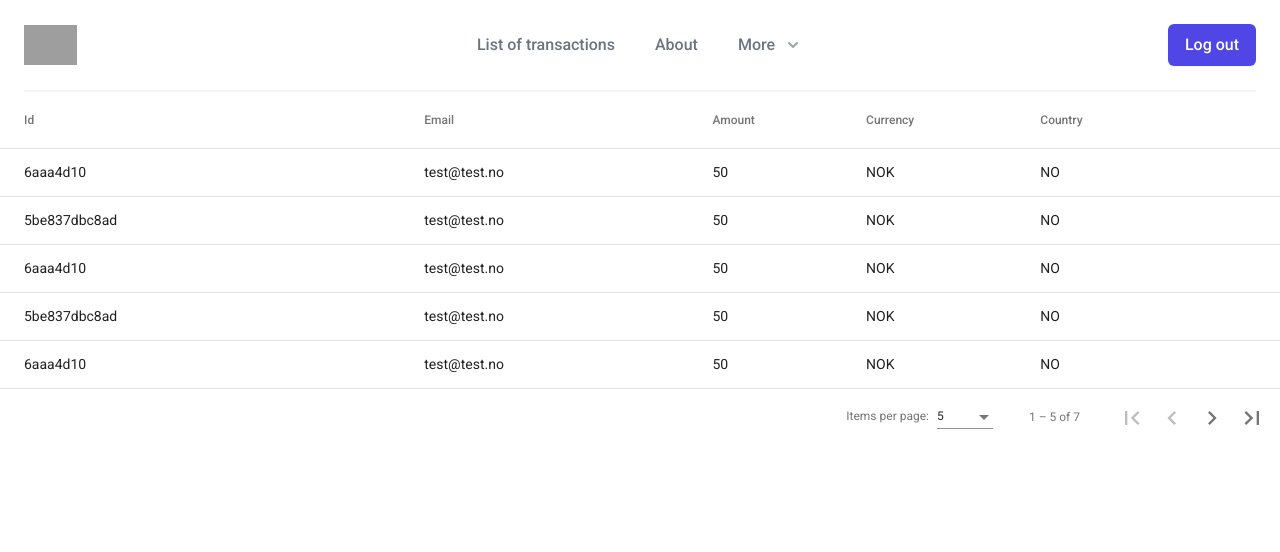
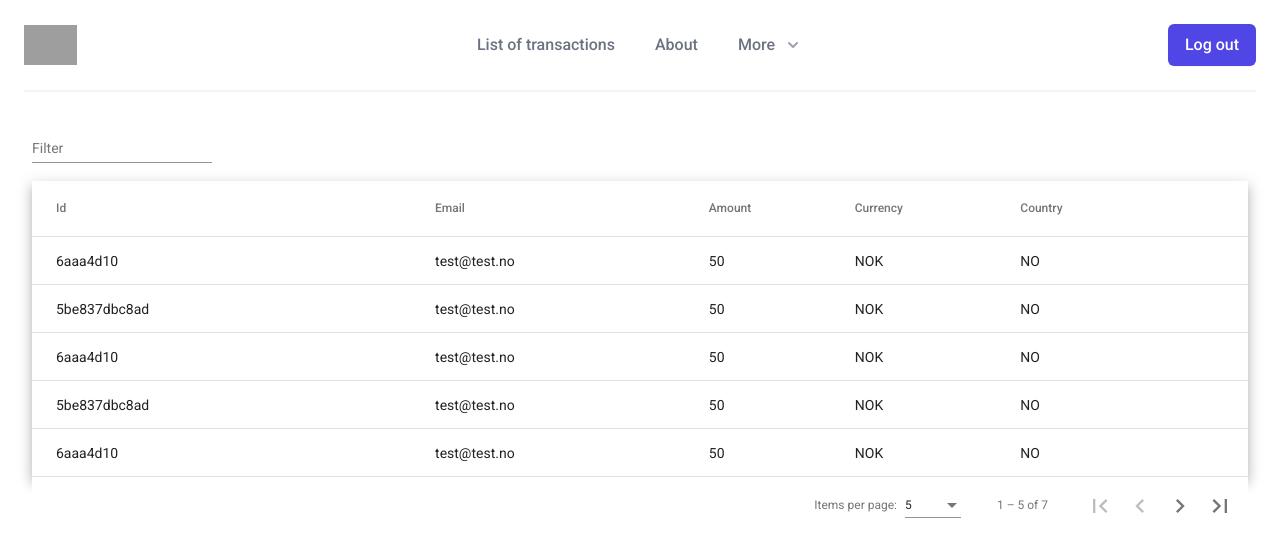
Before and after one commit to bcc-code/bcc-pay, an Angular app in the folder UI/dashboard/: page /list in a window 1280 px wide. Shown: the top 552 px of the page. Built offline with nearby package versions, Linux system fonts and the light colour scheme; grey boxes are pictures that could not be loaded.

Commit message:
Filtering added

```diff
--- a/UI/dashboard/src/app/modules/transactions-list/transactions-list.component.html
+++ b/UI/dashboard/src/app/modules/transactions-list/transactions-list.component.html
@@ -1,5 +1,9 @@
+<div class="p-8">
+    <mat-form-field fxFlex="40%">
+        <input matInput type="text" (keyup)="applyFilter($any($event.target).value)" placeholder="Filter">
+    </mat-form-field>
+
     <table mat-table [dataSource]="dataSource" class="mat-elevation-z8">
-
         <ng-container matColumnDef="id">
             <th mat-header-cell *matHeaderCellDef> Id </th>
             <td mat-cell *matCellDef="let transaction"> {{transaction.id}} </td>
@@ -29,3 +33,4 @@
         <tr mat-row *matRowDef="let row; columns: displayedColumns;"></tr>
     </table>
     <mat-paginator [pageSizeOptions]="[5, 10, 20]" showFirstLastButtons></mat-paginator>
+</div>
--- a/UI/dashboard/src/app/modules/transactions-list/transactions-list.component.ts
+++ b/UI/dashboard/src/app/modules/transactions-list/transactions-list.component.ts
@@ -75,4 +75,8 @@ export class TransactionsListComponent implements AfterViewInit {
   ngAfterViewInit() {
     this.dataSource.paginator = this.paginator;
   }
+
+  public applyFilter = (value: string) => {
+    this.dataSource.filter = value.trim().toLocaleLowerCase();
+  };
 }
--- a/UI/dashboard/src/app/modules/transactions-list/transactions-list.module.ts
+++ b/UI/dashboard/src/app/modules/transactions-list/transactions-list.module.ts
@@ -4,7 +4,9 @@ import { CommonModule } from '@angular/common';
 import { TransactionsListRoutingModule } from './transactions-list-routing.module';
 import { TransactionsListComponent } from './transactions-list.component';
 import { MatTableModule } from '@angular/material/table';
-import { MatPaginator, MatPaginatorModule } from '@angular/material/paginator';
+import { MatPaginatorModule } from '@angular/material/paginator';
+import { MatFormFieldModule } from '@angular/material/form-field';
+import { MatInputModule } from '@angular/material/input';
 
 @NgModule({
   declarations: [TransactionsListComponent],
@@ -13,6 +15,8 @@ import { MatPaginator, MatPaginatorModule } from '@angular/material/paginator';
     TransactionsListRoutingModule,
     MatTableModule,
     MatPaginatorModule,
+    MatFormFieldModule,
+    MatInputModule,
   ],
 })
 export class TransactionsListModule {}
```
Lines whose indentation alone changed are shown as unchanged.
